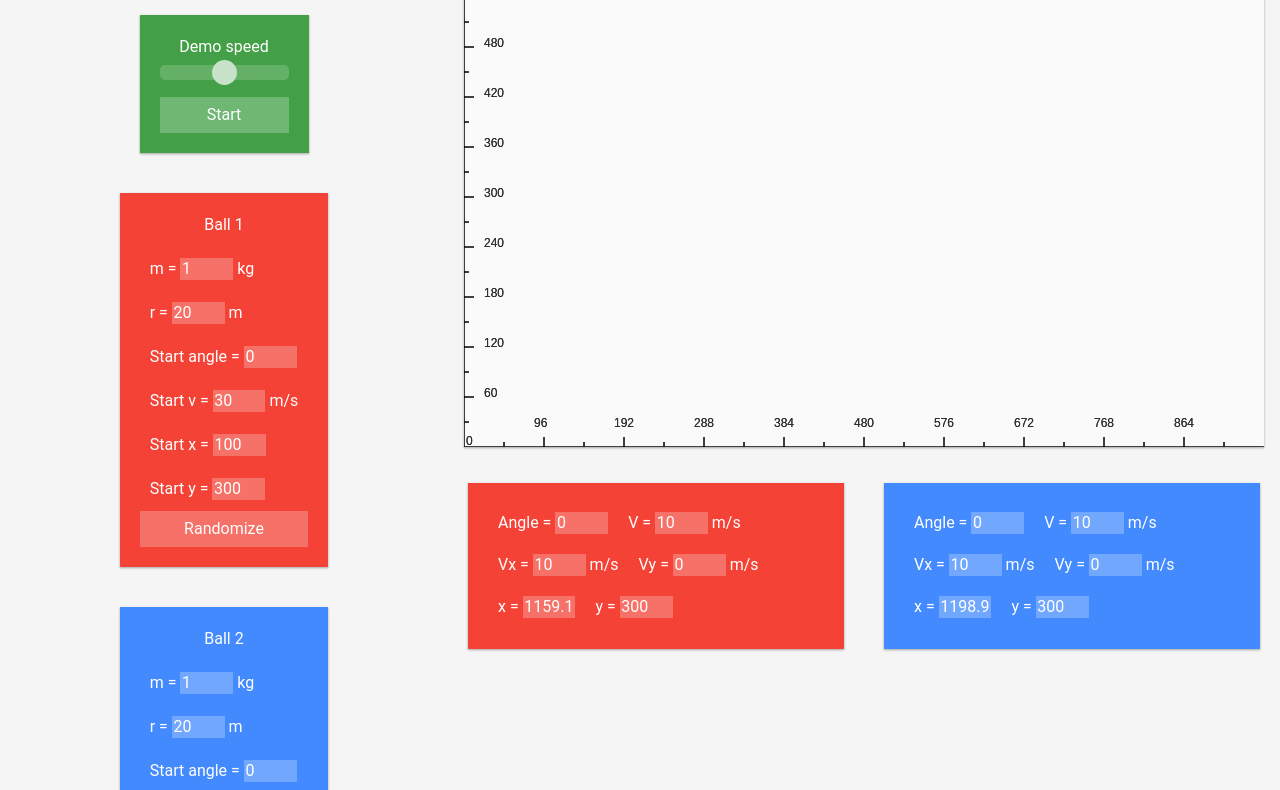
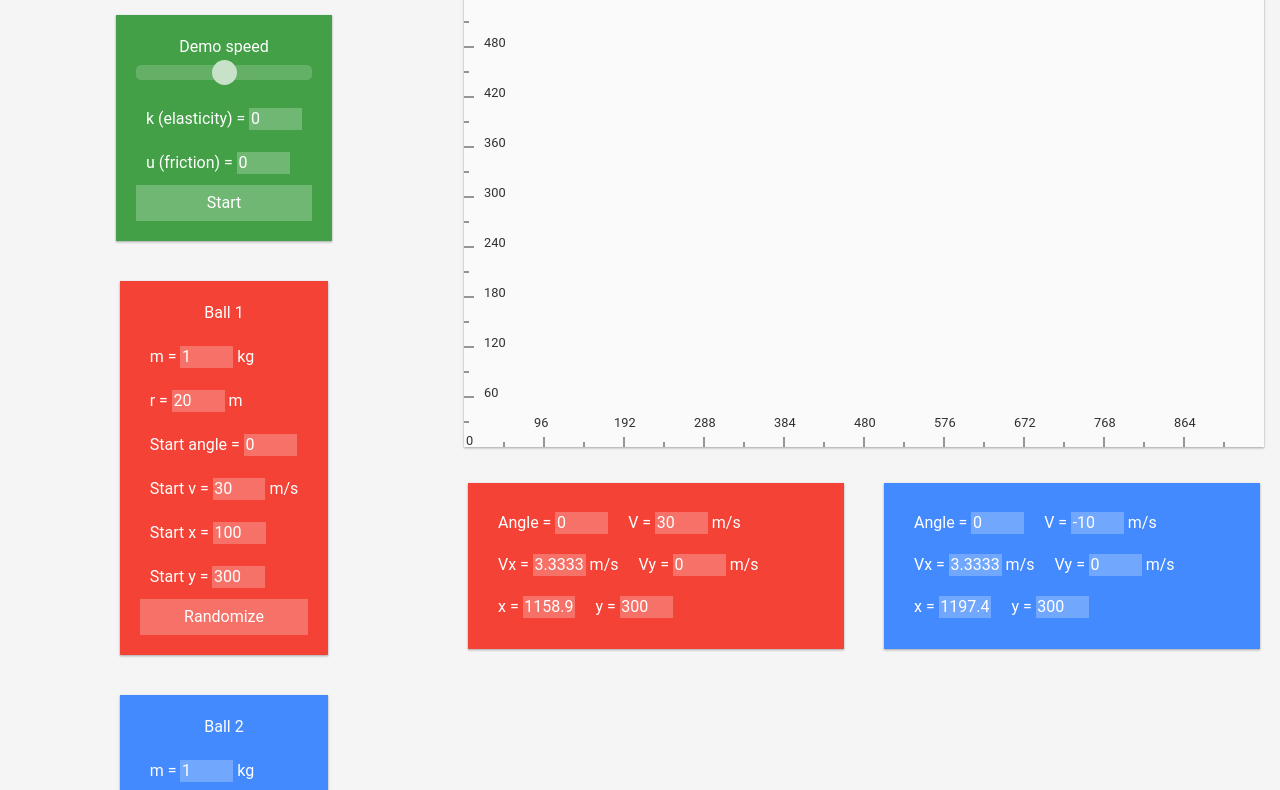
Before and after one commit to Gollut/Ball-Collision, a plain HTML site: page index.html in a window 1280 px wide. Shown: the part 107-897 px from the top of the page. Drawn offline with Linux system fonts and the light colour scheme.

Commit message:
Collision change

```diff
--- a/index.html
+++ b/index.html
@@ -14,8 +14,8 @@
 			<div class="green card">
 				<h3>Demo speed</h3>
 				<input type="range" min="-2" max="2" value="0" step="0.0001" class="slider" id="speedRange">
-				<!--<div class="item"> k (friction) = <input type="text" id="k" value="0"/> </div>
-				<div class="item"> u (elasticity) = <input type="text" id="u" value="0"/> </div>-->
+				<div class="item"> k (elasticity) = <input type="text" id="k" value="0"/> </div>
+				<div class="item"> u (friction) = <input type="text" id="u" value="0"/> </div>
 				<div class="btn" id="startBtn">Start</div>
 			</div>
 			<div class="red card">
--- a/scripts.js
+++ b/scripts.js
@@ -61,14 +61,11 @@ function findCloserTen(a){
 	return t;
 }
 function drawAxisLines(){
-	context.font = "12px Arial";
+	context.beginPath();
+	context.font = ".8rem Roboto";
 	context.fillStyle = "#303030";
-	context.beginPath();
-	context.moveTo(0,canvas.height);
-	context.lineTo(canvas.width,canvas.height);
-	context.moveTo(0,canvas.height);
-	context.lineTo(0,0);
-	//var ten = findCloserTen(sizeY);
+	context.strokeStyle = "#303030";
+	context.lineWidth=1;
 	var shift = 0;
 	for(var y = sizeY; y>=0; y-=sizeY/10)
 	{
@@ -114,7 +111,7 @@ function start(){
 	sizeX = canvas.width;
 	canvasRatio = canvas.width/canvas.height;
 	//u = parseFloat($("#u").val().replace(/,/g, "."));
-	//k = parseFloat($("#k").val().replace(/,/g, "."));
+	k = parseFloat($("#k").val().replace(/,/g, "."));
 	var x1 = Math.max($("#x1").val(), radius), y1 = Math.max($("#y1").val(), radius);
 	var ball1 = {
 	x: x1,
@@ -127,7 +124,8 @@ function start(){
 	angle: parseFloat($("#angle1").val() * Math.PI/180),
 	radius: parseFloat(radius),
 	m: parseFloat($("#mass1").val()),
-	color: '#F44336'
+	mainColor: '#F44336',
+	subColor: '#962921',
 	};
 
 	radius = Math.max(0,Math.min($("#radius2").val(), canvas.width/2));
@@ -144,7 +142,8 @@ function start(){
 	angle: parseInt($("#angle2").val() * Math.PI/180),
 	radius: parseInt(radius),
 	m: parseInt($("#mass2").val()),
-	color: '#448AFF'
+	mainColor: '#448AFF',
+	subColor: '#275299',
 	};
 	console.log(ball1,ball2);
 	var maxPoint = Math.max(x1,x2,y1*canvasRatio,y2*canvasRatio) * SPREAD_CONST;
@@ -152,72 +151,81 @@ function start(){
 	sizeX = maxPoint;
 	showingRatio = canvas.width/sizeX;
 	context.clearRect(0, 0, canvas.width, canvas.height);
-	drawBall(ball1, context);
-	drawBall(ball2, context);
+	drawBalls(context, [ball1, ball2]);
 	animate(ball1, ball2, canvas, context, performance.now());
 }
 
-function drawBall(ball, context) {
-	drawAxisLines();
+function drawArrow(context, ball){
+	context.beginPath();
+	var N = 4;
+	fromx = ball.x*showingRatio;
+	fromy = (1-ball.y/sizeY)*canvas.height;
+	tox = ball.x*showingRatio+ball.vX*N*showingRatio;
+	toy = (1-ball.y/sizeY)*canvas.height-ball.vY*N*showingRatio;
+    var headlen = 0;
+    var angle = Math.atan2(toy-fromy,tox-fromx);
+    context.beginPath();
+    context.lineWidth=ball.radius/30;
+    context.moveTo(fromx, fromy);
+    context.lineTo(tox, toy);
+    context.lineTo(tox-headlen*Math.cos(angle-Math.PI/8),toy+headlen*Math.sin(angle-Math.PI/8));
+    context.moveTo(tox, toy);
+    context.lineTo(tox-headlen*Math.cos(angle+Math.PI/8),toy+headlen*Math.sin(angle+Math.PI/8));
+    context.strokeStyle = ball.subColor;
+	context.stroke();
+}
+
+function drawBall(context, ball) {
 	context.beginPath();
 	context.arc(ball.x*showingRatio, (1-ball.y/sizeY)*canvas.height, ball.radius*showingRatio, 0, 360, 0);
-	context.fillStyle = ball.color;
+	context.fillStyle = ball.mainColor;
 	context.fill();
 }
 
-function animate(ball1, ball2, canvas, context, startTime, prior) {
-	$("#angle-info1").val(ball1.angle*180/Math.PI);
-	$("#x-info1").val(ball1.x);
-	$("#y-info1").val(ball1.y);
-	$("#v-info1").val(ball1.v);
-	$("#vX-info1").val(ball1.vX);
-	$("#vY-info1").val(ball1.vY);
+function drawBalls(context, balls) {
+	for(var i = 0; i < balls.length; i++)
+	{
+		drawBall(context, balls[i]);
+	}
+	for(var i = 0; i < balls.length; i++)
+	{
+		drawArrow(context, balls[i]);
+	}
+	drawAxisLines();
+}
 
-	$("#angle-info2").val(ball2.angle*180/Math.PI);
-	$("#x-info2").val(ball2.x);
-	$("#y-info2").val(ball2.y);
-	$("#v-info2").val(ball2.v);
-	$("#vX-info2").val(ball2.vX);
-	$("#vY-info2").val(ball2.vY);
-	/*if (Math.pow(ball1.x - ball2.x, 2) + Math.pow(ball1.y - ball2.y, 2) < Math.pow(ball1.radius + ball2.radius, 2))
+function calculateCollision(balls)
+{
+	for(var i = 0; i < balls.length-1; i++)
 	{
-		var new1X = ball1.x, new2X = ball2.x, new1Y = ball1.y, new2Y = ball2.y;
-		if (ball1.vX != 0 || ball2.vX != 0)
+		var newCoords = [balls[i].x - balls[i+1].x, balls[i].y - balls[i+1].y];
+		var transCos = [(balls[i].x * newCoords[0] + balls[i].y * newCoords[1]) / Math.sqrt(balls[i].vX * balls[i].vX + balls[i].vY * balls[i].vY) *
+		Math.sqrt(newCoords[0] * newCoords[0] + newCoords[1] * newCoords[1]),
+		(balls[i+1].x * newCoords[0] + balls[i+1].y * newCoords[1]) / Math.sqrt(balls[i+1].vX * balls[i+1].vX + balls[i+1].vY * balls[i+1].vY) *
+		Math.sqrt(newCoords[0] * newCoords[0] + newCoords[1] * newCoords[1])];
+		balls[i].vX = (balls[i].m * balls[i].vX + balls[i+1].m * balls[i+1].vX - balls[i+1].m * k * (balls[i+1].vX - balls[i].vX))
+		/ (balls[i].m + balls[i+1].m);
+		balls[i + 1].vX = (balls[i].m * balls[i].vX + balls[i+1].m * balls[i+1].vX - balls[i].m * k * (balls[i].vX - balls[i + 1].vX))
+		/ (balls[i].m + balls[i+1].m);
+		//balls[i].vX = balls[i].v * transCos[0];
+		//balls[i+1].vX = balls[i+1].v * transCos[1];
+
+		balls[i].angle = Math.atan(balls[i].vY/balls[i].vX);
+		balls[i+1].angle = Math.atan(balls[i+1].vY/balls[i+1].vX);
+		balls[i].cos = Math.cos(balls[i].angle);
+		balls[i + 1].cos = Math.cos(balls[i + 1].angle);
+		balls[i].sin = Math.sin(balls[i].angle);
+		balls[i+1].sin = Math.sin(balls[i + 1].angle);
+		console.log(balls, newCoords, transCos);
+		/*if (balls[i].cos != 0)
 		{
-			new1X = new1X - (ball1.radius + ball2.radius - Math.abs(ball1.x - ball2.x)) * ball1.vX / (Math.abs(ball1.vX) + Math.abs(ball2.vX));
-			new2X = new2X - (ball1.radius + ball2.radius - Math.abs(ball1.x - ball2.x)) * ball2.vX / (Math.abs(ball1.vX) + Math.abs(ball2.vX));
+			balls[i].v = balls[i].vX/balls[i].cos;
+			balls[i+1].v = balls[i+1].vX/balls[i+1].cos;
 		}
-		if (ball1.vY != 0 || ball2.vY != 0)
-		{
-			new1Y = new1Y - (ball1.radius + ball2.radius - Math.abs(ball1.y - ball2.y)) * ball1.vY / (Math.abs(ball1.vY) + Math.abs(ball2.vY));
-			new2Y = new2Y - (ball1.radius + ball2.radius - Math.abs(ball1.y - ball2.y)) * ball2.vY / (Math.abs(ball1.vY) + Math.abs(ball2.vY));
+		else {
+			balls[i].v = balls[i].vY/balls[i].sin;
+			balls[i+1].v = balls[i+1].vY/balls[i+1].sin;
 		}
-		ball1.x = new1X;
-		ball2.x = new2X;
-		ball1.y = new1Y;
-		ball2.y = new2Y;
-	}*/
-	console.log(Math.pow(ball1.x - ball2.x, 2) + Math.pow(ball1.y - ball2.y, 2), Math.pow(ball1.radius + ball2.radius, 2));
-	if (Math.pow(ball1.x - ball2.x, 2) + Math.pow(ball1.y - ball2.y, 2) <= Math.pow(ball1.radius + ball2.radius, 2))
-	{
-		/*temp = ball1.cos;
-		ball1.cos = (2 * ball2.m * Math.abs(ball2.v) * ball2.cos - Math.abs(ball1.v) * ball1.cos * (ball2.m - ball1.m))
-		/ (Math.abs(ball1.v) * (ball1.m + ball2.m));
-		ball2.cos = (2 * ball1.m * Math.abs(ball1.v) * temp - Math.abs(ball2.v) * ball2.cos * (ball1.m - ball2.m))
-		/ (Math.abs(ball2.v) * (ball2.m + ball1.m));
-		ball1.angle = Math.acos(ball1.cos);
-		ball1.sin = Math.sin(ball1.angle);
-		ball2.angle = Math.acos(ball2.cos);
-		ball2.sin = Math.sin(ball2.angle);
-
-		var v1 = ball1.v;
-		ball1.v = (ball1.m * ball1.v + ball2.m * ball2.v - ball2.m * u * (ball1.v - ball2.v))/
-		(ball1.m + ball2.m);
-		ball2.v = (ball1.m * v1 + ball2.m * ball2.v - ball1.m * u * (ball2.v - v1))/
-		(ball1.m + ball2.m);
-		console.log(k, ball1, ball2);
-		ball2.angle = [ball1.angle, ball1.angle = ball2.angle][0];
-		ball2.v = [ball1.v, ball1.v = ball2.v][0]; */
 		ball1.vX = (ball1.vX * ball1.m + ball2.m * ball2.vX) / (ball1.m + ball2.m);
 		ball1.vY = (ball1.vY * ball1.m + ball2.m * ball2.vY) / (ball1.m + ball2.m);
 		ball2.vX = ball1.vX;
@@ -233,7 +241,28 @@ function animate(ball1, ball2, canvas, context, startTime, prior) {
 		else {
 			ball1.v = ball1.vY/ball1.sin;
 			ball2.v = ball2.vY/ball2.sin;
-		}
+		}*/
+	}
+	return balls;
+}
+function animate(ball1, ball2, canvas, context, startTime, prior) {
+	$("#angle-info1").val(ball1.angle*180/Math.PI);
+	$("#x-info1").val(ball1.x);
+	$("#y-info1").val(ball1.y);
+	$("#v-info1").val(ball1.v);
+	$("#vX-info1").val(ball1.vX);
+	$("#vY-info1").val(ball1.vY);
+
+	$("#angle-info2").val(ball2.angle*180/Math.PI);
+	$("#x-info2").val(ball2.x);
+	$("#y-info2").val(ball2.y);
+	$("#v-info2").val(ball2.v);
+	$("#vX-info2").val(ball2.vX);
+	$("#vY-info2").val(ball2.vY);
+	console.log(Math.pow(ball1.x - ball2.x, 2) + Math.pow(ball1.y - ball2.y, 2), Math.pow(ball1.radius + ball2.radius, 2));
+	if (Math.pow(ball1.x - ball2.x, 2) + Math.pow(ball1.y - ball2.y, 2) <= Math.pow(ball1.radius + ball2.radius, 2))
+	{
+		[ball1,ball2] = calculateCollision([ball1,ball2]);
 		console.log(ball1,ball2);
 	}
 	var time = (performance.now() - startTime) / showingSpeed;
@@ -260,8 +289,7 @@ function animate(ball1, ball2, canvas, context, startTime, prior) {
 	if (posChanged)
 	{
 		context.clearRect(0, 0, canvas.width, canvas.height);
-		drawBall(ball1, context);
-		drawBall(ball2, context);
+		drawBalls(context, [ball1, ball2]);
 		animation = setTimeout(function(){
 			animate(ball1, ball2, canvas, context, startTime, false);
 		}, 1)
```
